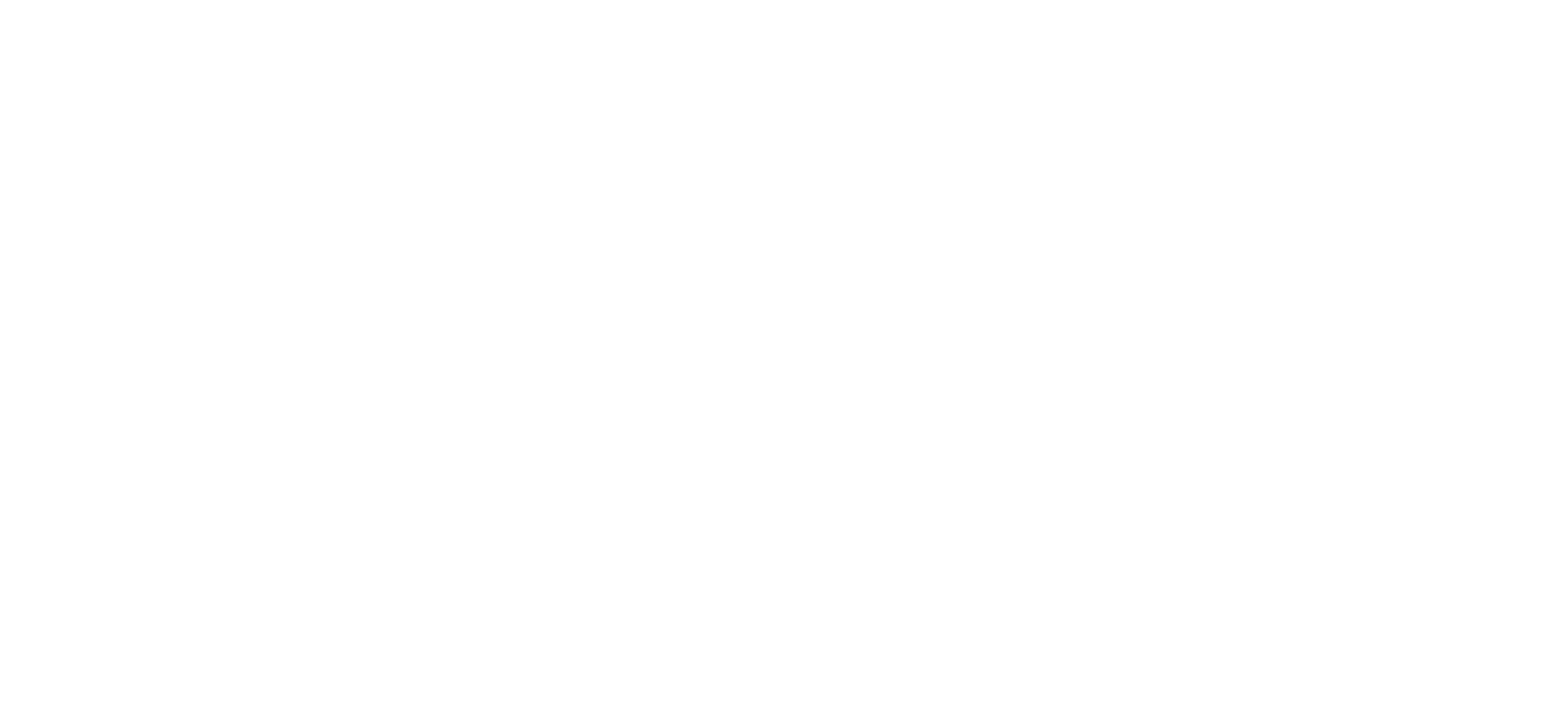
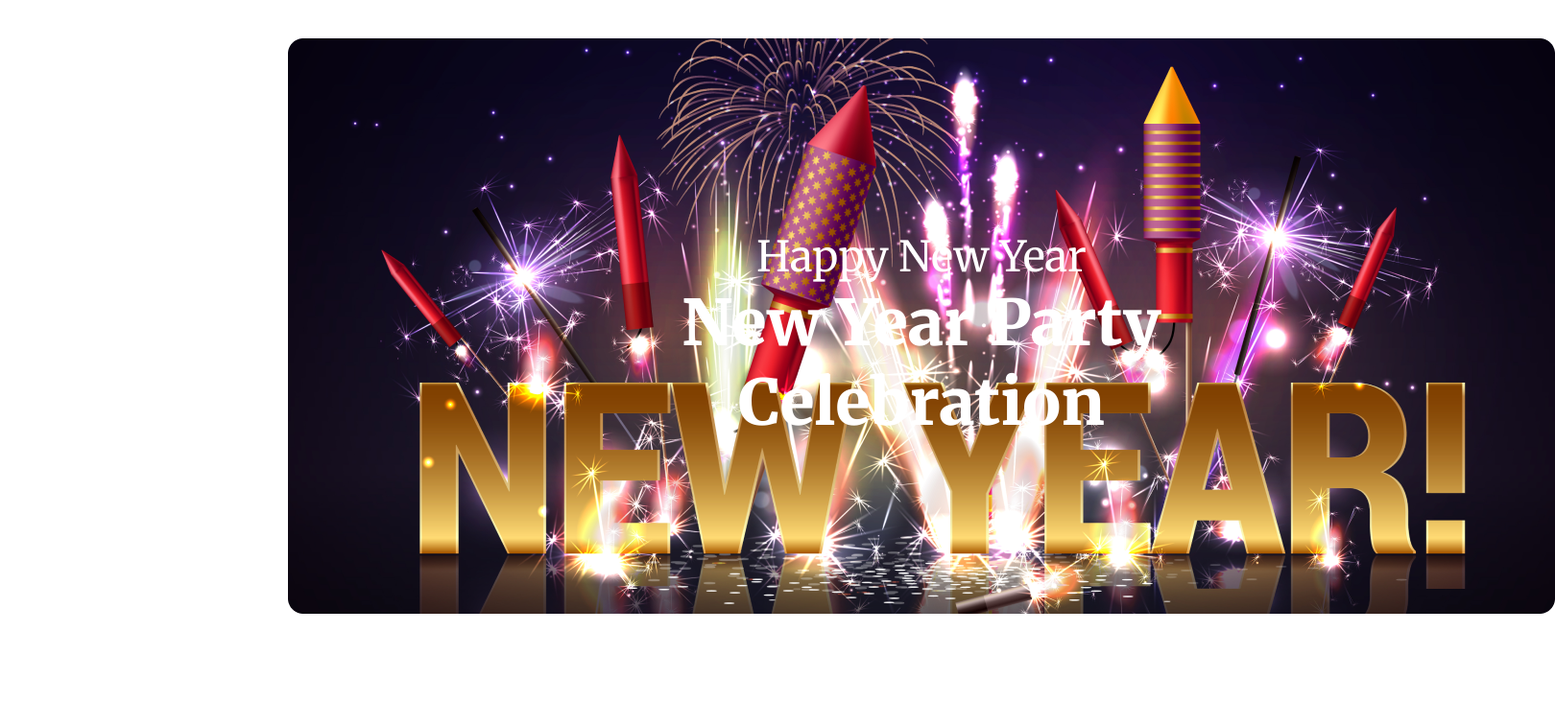
Before and after one commit to Bakir-Bhuyain/assignment-one, a plain HTML site: page index.html in a window 1280 px wide. Shown: the top 756 px of the page at 96% size, 1620 px wide, since content can reach past the window. Drawn offline with Linux system fonts and the light colour scheme.

Commit message:
tired hoiya gesi pura

```diff
--- a/index.html
+++ b/index.html
@@ -1,18 +1,46 @@
 <!DOCTYPE html>
 <html lang="en">
+
 <head>
     <meta charset="UTF-8">
     <meta name="viewport" content="width=device-width, initial-scale=1.0">
     <title><Assignment-One></title>
-        <link rel="stylesheet" href="styles/assignment.css">
+    <link rel="preconnect" href="https://fonts.googleapis.com">
+    <link rel="preconnect" href="https://fonts.gstatic.com" crossorigin>
+    <link href="https://fonts.googleapis.com/css2?family=Merriweather&display=swap" rel="stylesheet">
+    <link rel="preconnect" href="https://fonts.googleapis.com">
+    <link rel="preconnect" href="https://fonts.gstatic.com" crossorigin>
+    <link href="https://fonts.googleapis.com/css2?family=Merriweather:wght@400;900&display=swap" rel="stylesheet">
+    <link rel="stylesheet" href="styles/assignment.css">
 </head>
+
 <body>
+    <header>
+        <section>
+            <div class="container">
 
+                <div class="banner-text">
+                    <p>Happy New Year
+                    <h1>New Year Party <br> Celebration</h1>
+                    </p>
+                </div>
+            </div>
+
+        </section>
+        <section>
+            <div class="box">
+                <p><h3>65% OFF</h3></p>
+            <p>OUR HOLIDAY DEALS ARE BETTER</p>
+            <p><h4>ALL CATEGORIES</h4></p>
+            </div>
+        </section>
+    </header>
     <main>
 
     </main>
-<footer>
+    <footer>
 
-</footer>
+    </footer>
 </body>
+
 </html>
--- a/styles/assignment.css
+++ b/styles/assignment.css
@@ -0,0 +1,27 @@
+
+* {
+    margin: 0px;
+    padding: 0px;
+
+}
+
+.container {
+    margin: 40px 300px 1440px 300px;
+    background-image:url('/resources/Banner\ Image.png');
+    width: 1320px;
+    height: 600px;
+    text-align: center;
+    /* background: linear-gradient(180deg, #070211 0%, rgba(7, 2, 17, 0.00) 100%); */
+}
+.banner-text {
+    padding: 200px;
+    color: white;
+   font-size: 44px;
+   font-family: 'Merriweather', serif;;
+}
+.box{
+    position: relative;
+    text-align: center;
+
+
+}
```
